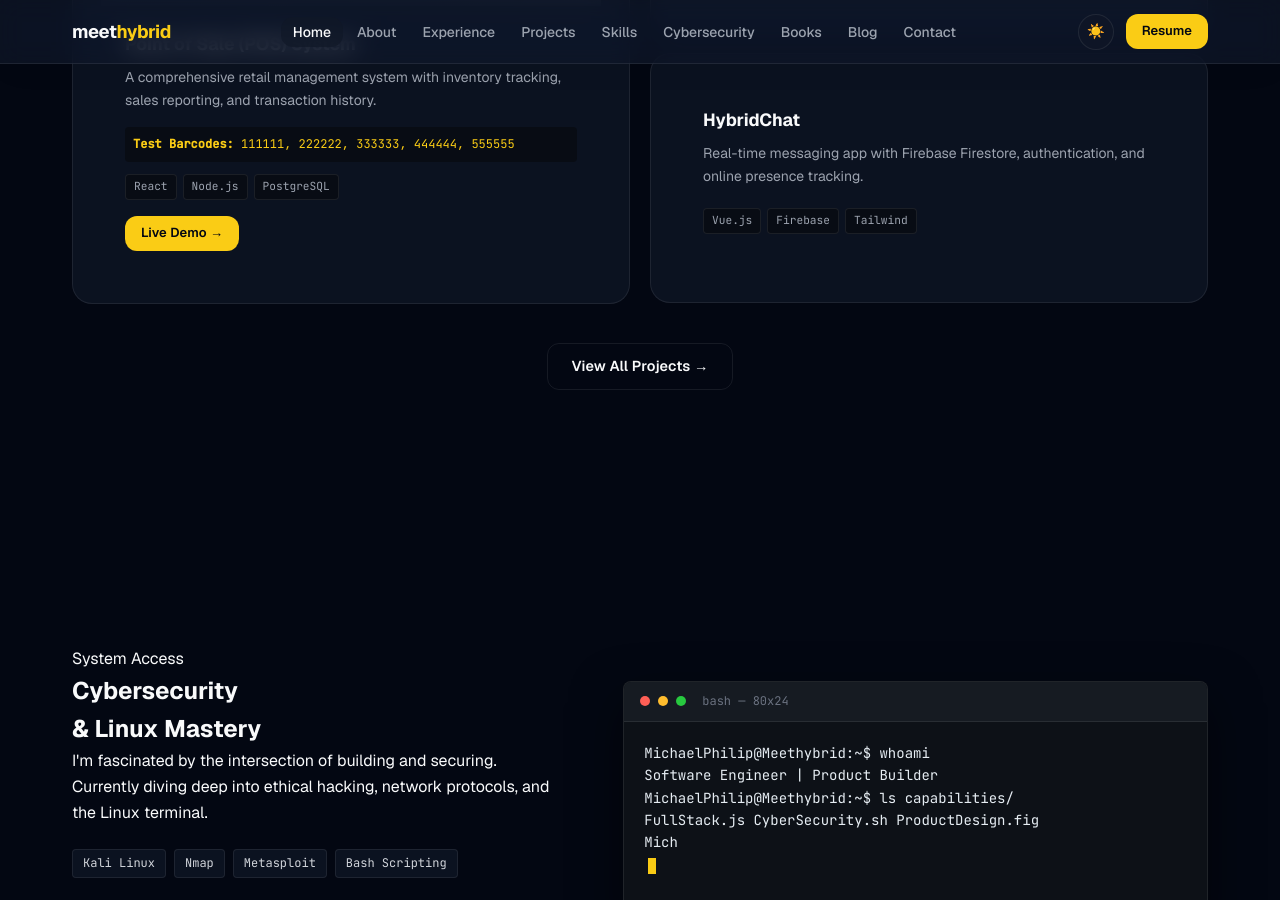
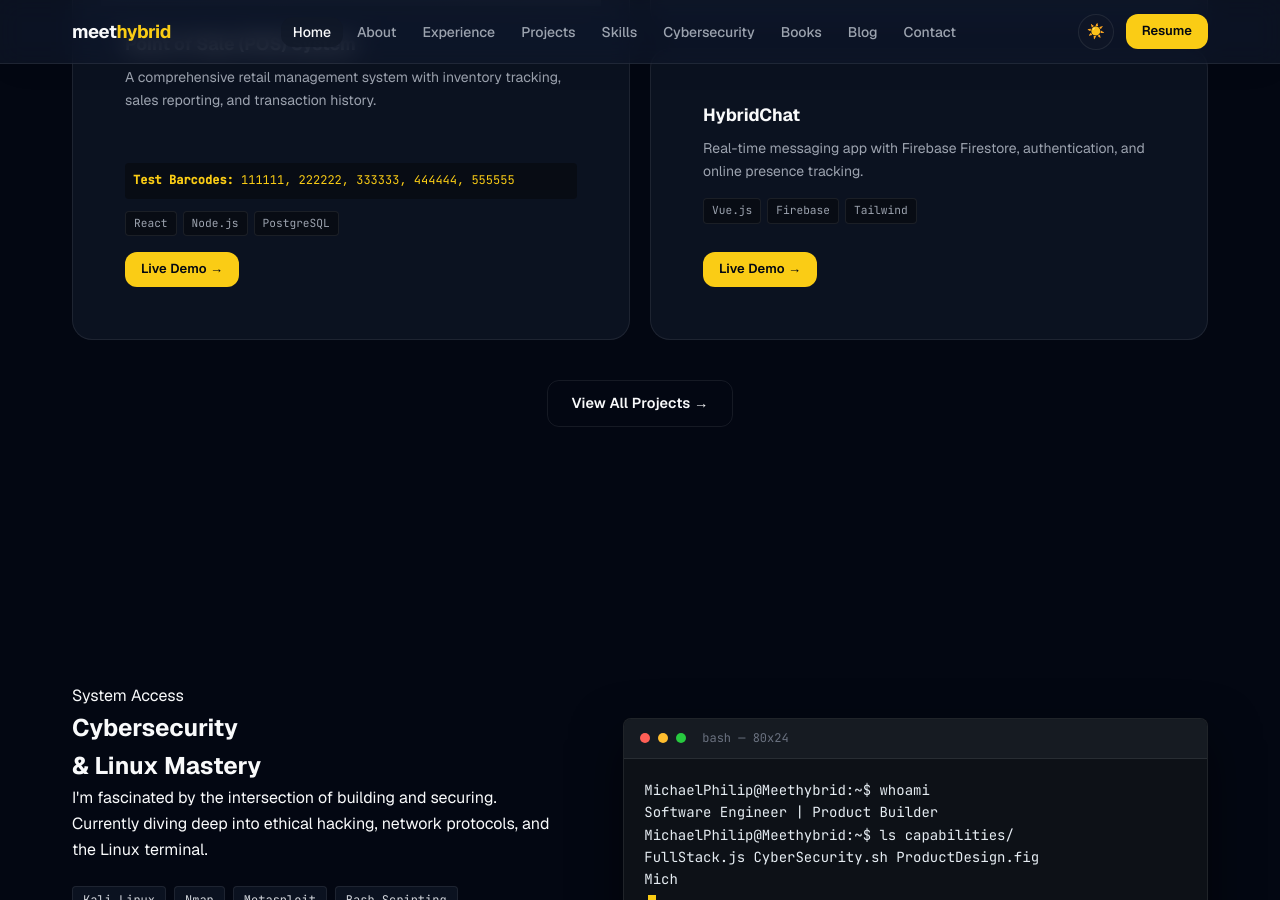
Before and after one commit to Meet-hybrid/meethybrid-jekyll-site, a Jekyll site: the page built from index.md, in a window 1280 px wide and 900 px high, scrolled down 2595 px. Built offline with Jekyll 4.4.1, drawn with Linux system fonts in a browser that asks for light colours.

Commit message:
UI: Restructure homepage to feature 3 live projects

```diff
--- a/index.md
+++ b/index.md
@@ -220,6 +220,9 @@ description: "Software Engineer building technology that connects people. React,
             <span class="tech-tag">Firebase</span>
             <span class="tech-tag">Tailwind</span>
           </div>
+          <div class="project-card__links" style="margin-top: 12px;">
+            <a href="https://habit-tracker-olive-psi.vercel.app/" target="_blank" rel="noopener" class="btn btn--primary btn--sm">Live Demo →</a>
+          </div>
         </div>
       </div>
     </div>
```
